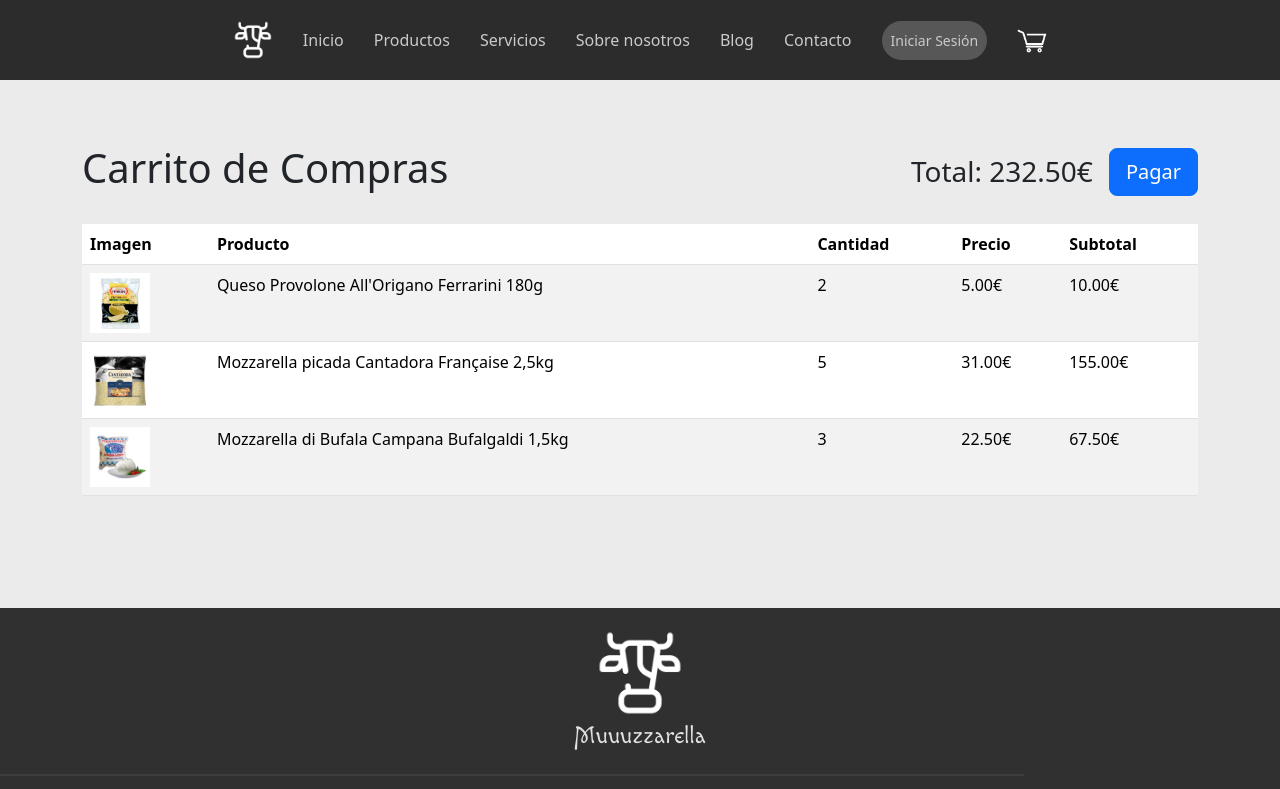
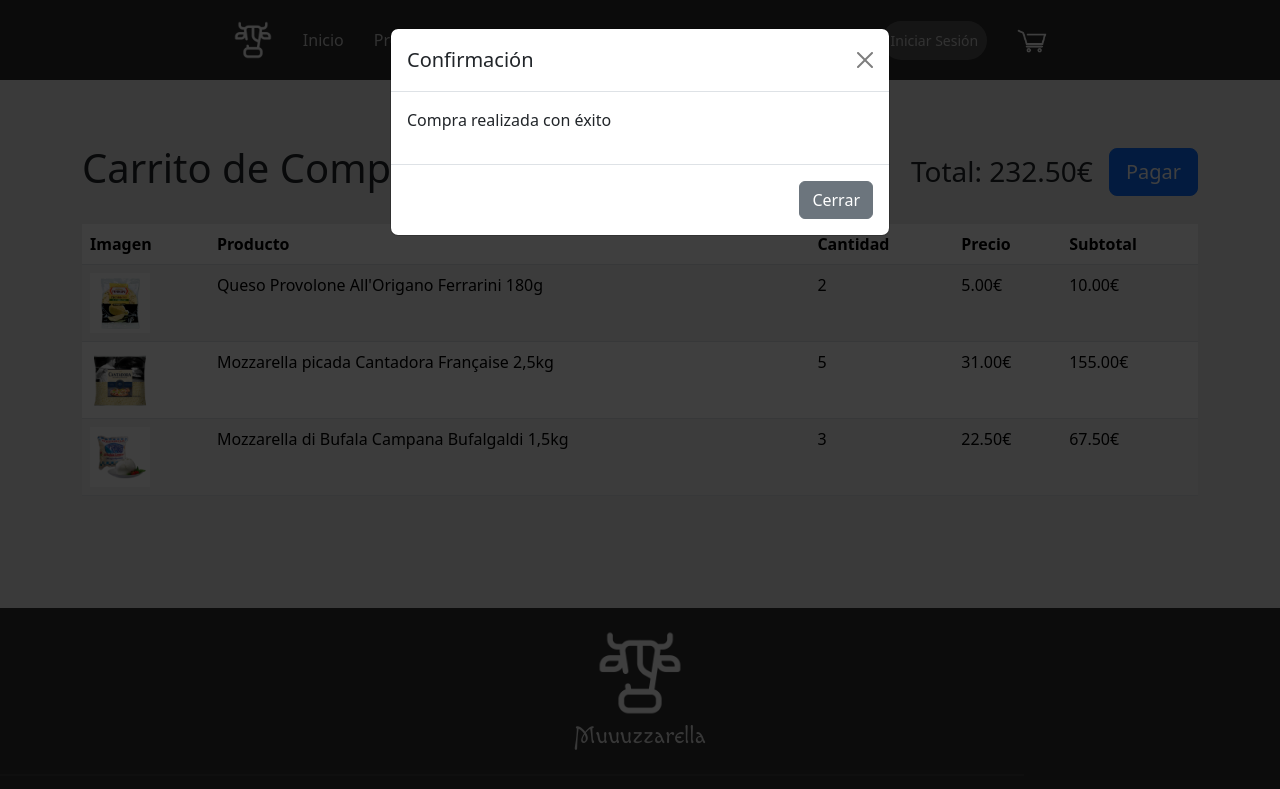
Before and after one commit to jesusgomez99/Dise-oWebMuzzarella, a website: page html/subpaginas/carrito.html in a window 1280 px wide. Both pictures are taken after a click on the button "Pagar". Shown: the top 789 px of the page. Drawn offline with nearby package versions, Linux system fonts and the light colour scheme.

Commit message:
modales añadidos

```diff
--- a/html/subpaginas/carrito.html
+++ b/html/subpaginas/carrito.html
@@ -80,7 +80,24 @@
                 </div>
                 <div class="col-md-6 d-flex justify-content-end align-items-center">
                     <h3 class="me-3 mb-0">Total: <span id="total">0</span>€</h3>
-                    <button class="btn btn-primary btn-lg" onclick="pagar()">Pagar</button>
+                    <button class="btn btn-primary btn-lg" type="button" data-bs-toggle="modal" data-bs-target="#agradecimientoModal">Pagar</button>
+                        <!-- Modal -->
+                        <div class="modal fade" id="agradecimientoModal" tabindex="-1" aria-labelledby="modalLabel" aria-hidden="true">
+                            <div class="modal-dialog">
+                                <div class="modal-content">
+                                    <div class="modal-header">
+                                        <h5 class="modal-title" id="modalLabel">Confirmación</h5>
+                                        <button type="button" class="btn-close" data-bs-dismiss="modal" aria-label="Cerrar"></button>
+                                    </div>
+                                    <div class="modal-body">
+                                        <p>Compra realizada con éxito</p>
+                                    </div>
+                                    <div class="modal-footer">
+                                        <button type="button" class="btn btn-secondary" data-bs-dismiss="modal">Cerrar</button>
+                                    </div>
+                                </div>
+                            </div>
+                        </div>
                 </div>
             </div>
             <div class="table-responsive">
@@ -133,12 +150,6 @@
                 });
 
                 totalSpan.textContent = total.toFixed(2);
-            }
-
-            // Función para simular el pago
-            function pagar() {
-                alert('¡Gracias por tu compra!');
-                // Aquí iría la lógica para procesar el pago
             }
 
             // Inicializar el carrito
```
Also changed, not shown: html/subpaginas/sesion.html (+43 -2 lines).
